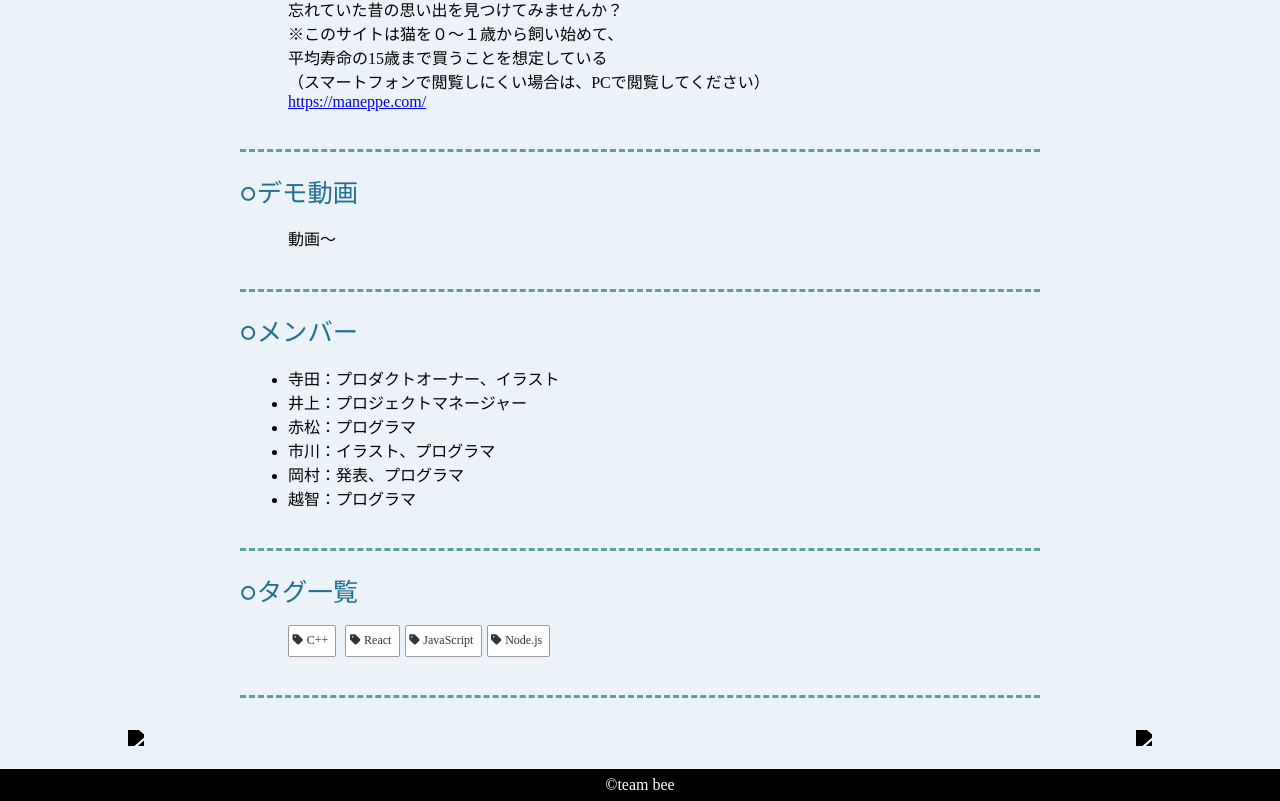
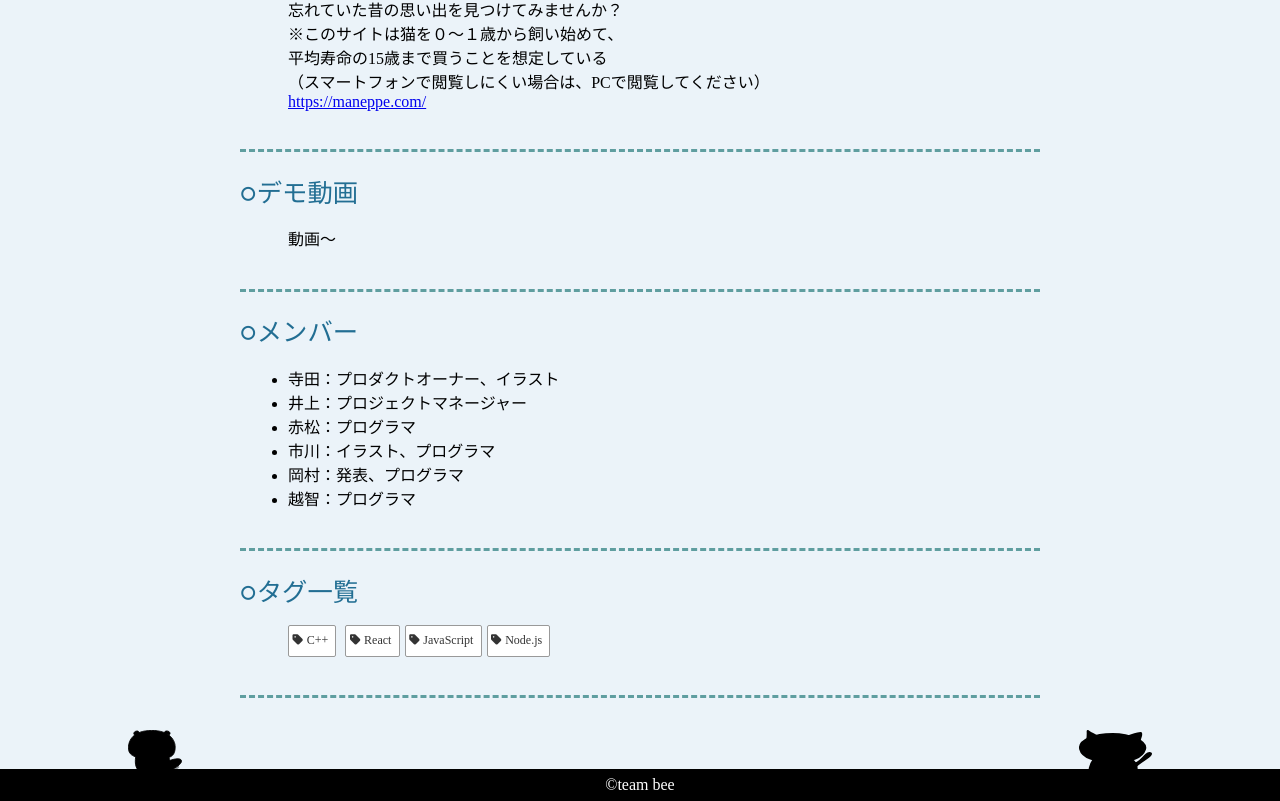
Before and after one commit to hibiki0147/maneppe, a plain HTML site: page index.html in a window 1280 px wide. Shown: the part 1063-1864 px from the top of the page. Drawn offline with Linux system fonts and the light colour scheme.

Commit message:
フッターの画像が読み込まれてんかったので変更

```diff
--- a/index.html
+++ b/index.html
@@ -206,8 +206,8 @@
       <div>
         &copy;team bee
       </div>
-      <img class="maneppe_footer_icon maneppe_left_icon" src="./ノーマル.svg">
-      <img class="maneppe_footer_icon maneppe_right_icon" src="./ねことコインldpi.svg" />
+      <img class="maneppe_footer_icon maneppe_left_icon" src="https://raw.githubusercontent.com/hibiki0147/maneppe/main/images/normal.svg">
+      <img class="maneppe_footer_icon maneppe_right_icon" src="https://raw.githubusercontent.com/hibiki0147/maneppe/main/images/catAndCoin.svg" />
       <style>
         .maneppe_footer {
           position: relative;
```
